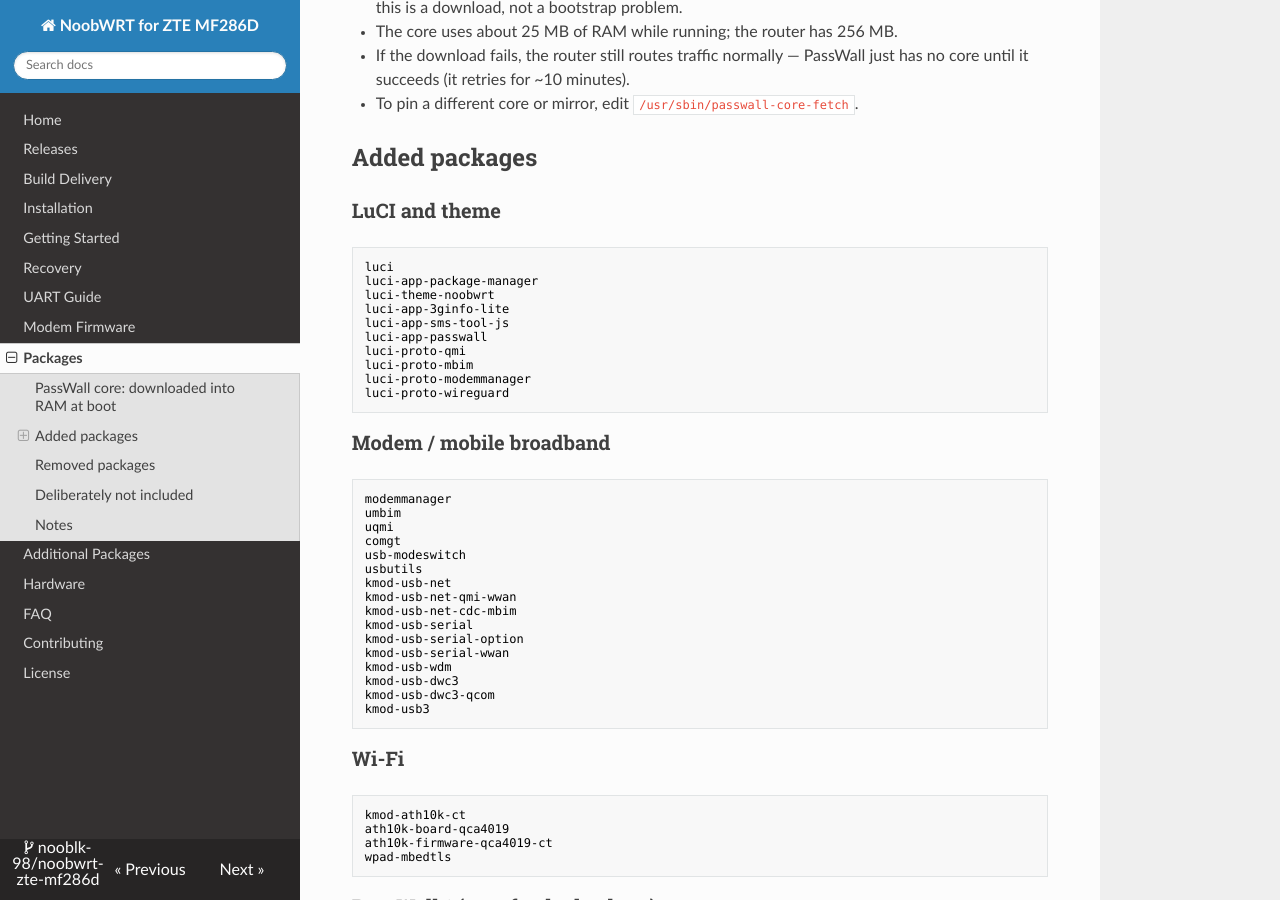
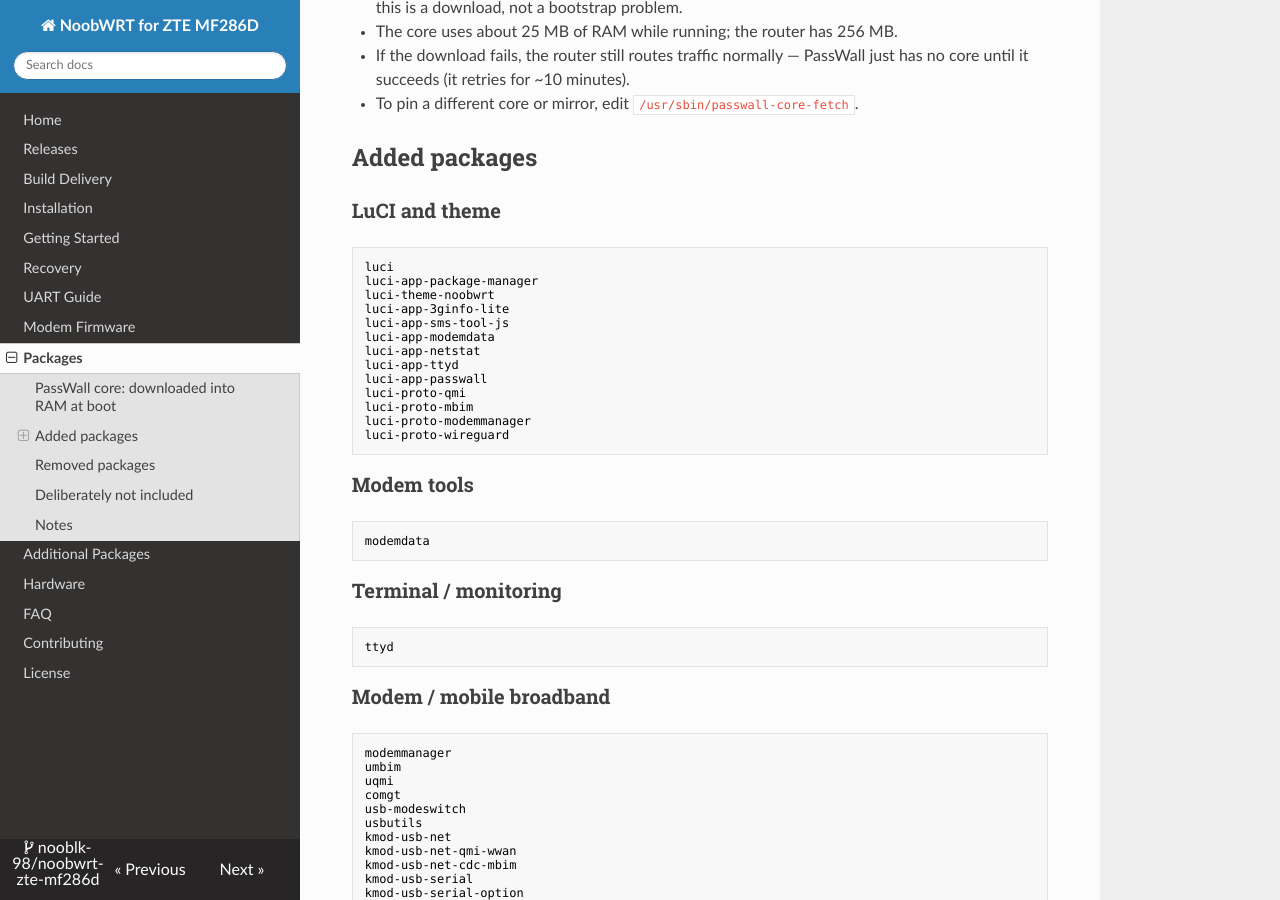
Before and after one commit to nooblk-98/noobwrt-zte-mf286d, an MkDocs documentation site: the page built from docs/packages.md, in a window 1280 px wide and 900 px high, scrolled down 785 px. Built offline with MkDocs 1.6.1, drawn with Linux system fonts in a browser that asks for light colours; nearby versions of some CDN libraries.

Commit message:
feat: add ttyd, netstat and modemdata packages
- luci-app-ttyd + ttyd (web terminal)
- luci-app-netstat + vnstat2 (per-interface traffic stats)
- luci-app-modemdata + modemdata (modem signal/band dashboard, replaces 3ginfo UI)
All dependencies resolve at the pinned feed commits (sms-tool, vnstat2, flock from
util-linux, jsonfilter, comgt).

````diff
--- a/docs/packages.md
+++ b/docs/packages.md
@@ -43,11 +43,26 @@ luci-app-package-manager
 luci-theme-noobwrt
 luci-app-3ginfo-lite
 luci-app-sms-tool-js
+luci-app-modemdata
+luci-app-netstat
+luci-app-ttyd
 luci-app-passwall
 luci-proto-qmi
 luci-proto-mbim
 luci-proto-modemmanager
 luci-proto-wireguard
+```
+
+### Modem tools
+
+```text
+modemdata
+```
+
+### Terminal / monitoring
+
+```text
+ttyd
 ```
 
 ### Modem / mobile broadband
@@ -146,7 +161,6 @@ ca-bundle
 jq
 ```
 
-
 ## Removed packages
 
 ```text
````
Also changed, not shown: 1 other file.
